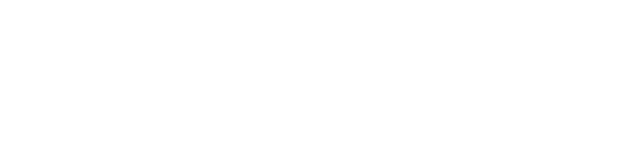
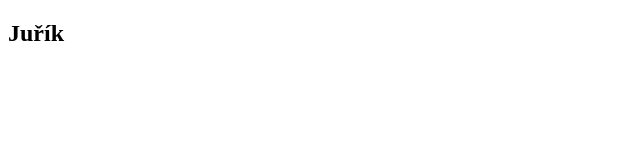
Before and after one commit to xkirujx/g200, a plain HTML site: page index.html in a window 1280 px wide. Shown: the full height of the page, 0-640 px from the left. Drawn offline with Linux system fonts and the light colour scheme.

Commit message:
přidání nadpisu

```diff
--- a/index.html
+++ b/index.html
@@ -4,6 +4,6 @@
     <meta charset="utf-8">
 </head>
 <body>
-
+    <H2>Juřík</H2>
 </body>
 </html>
```
